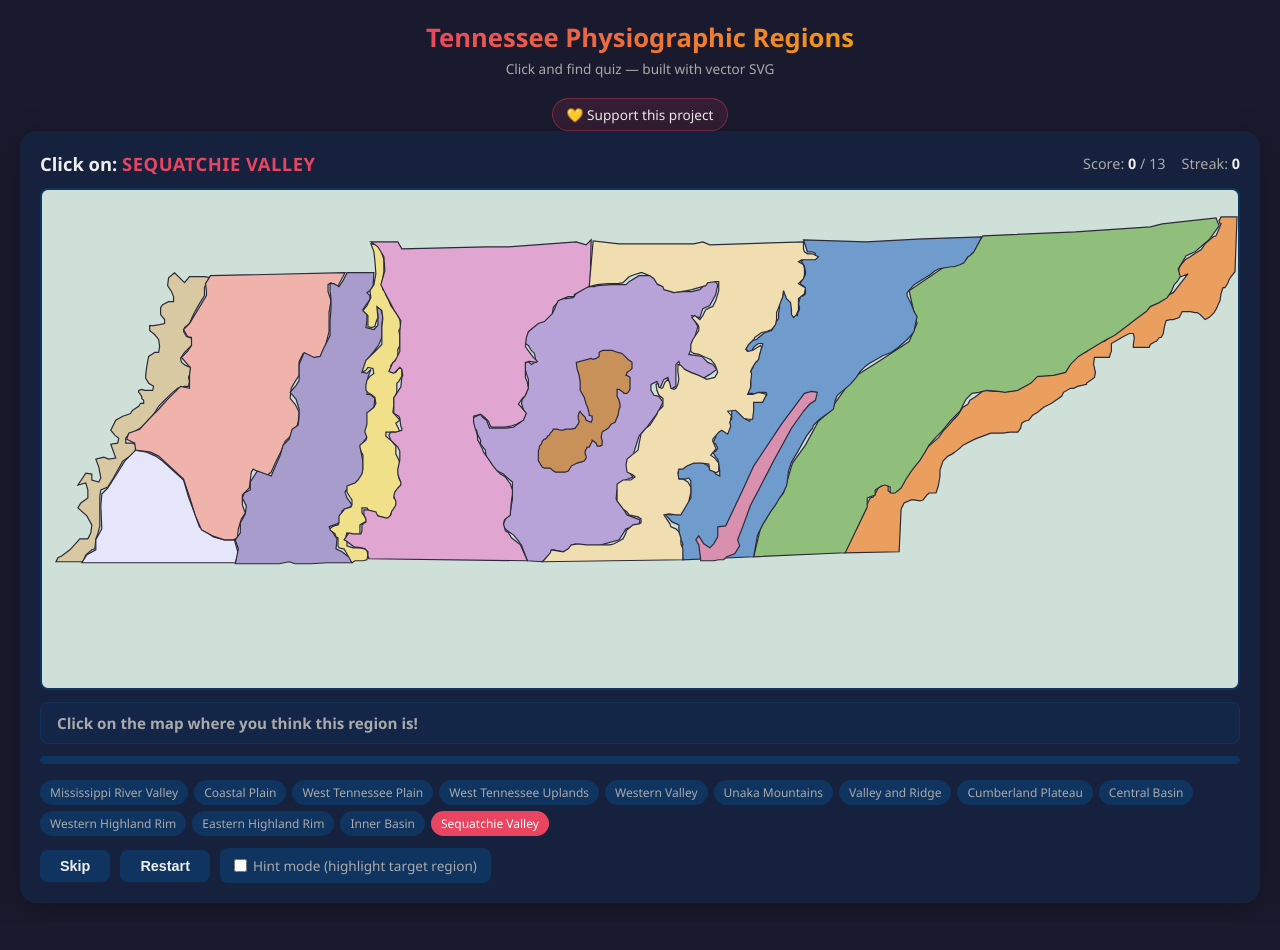
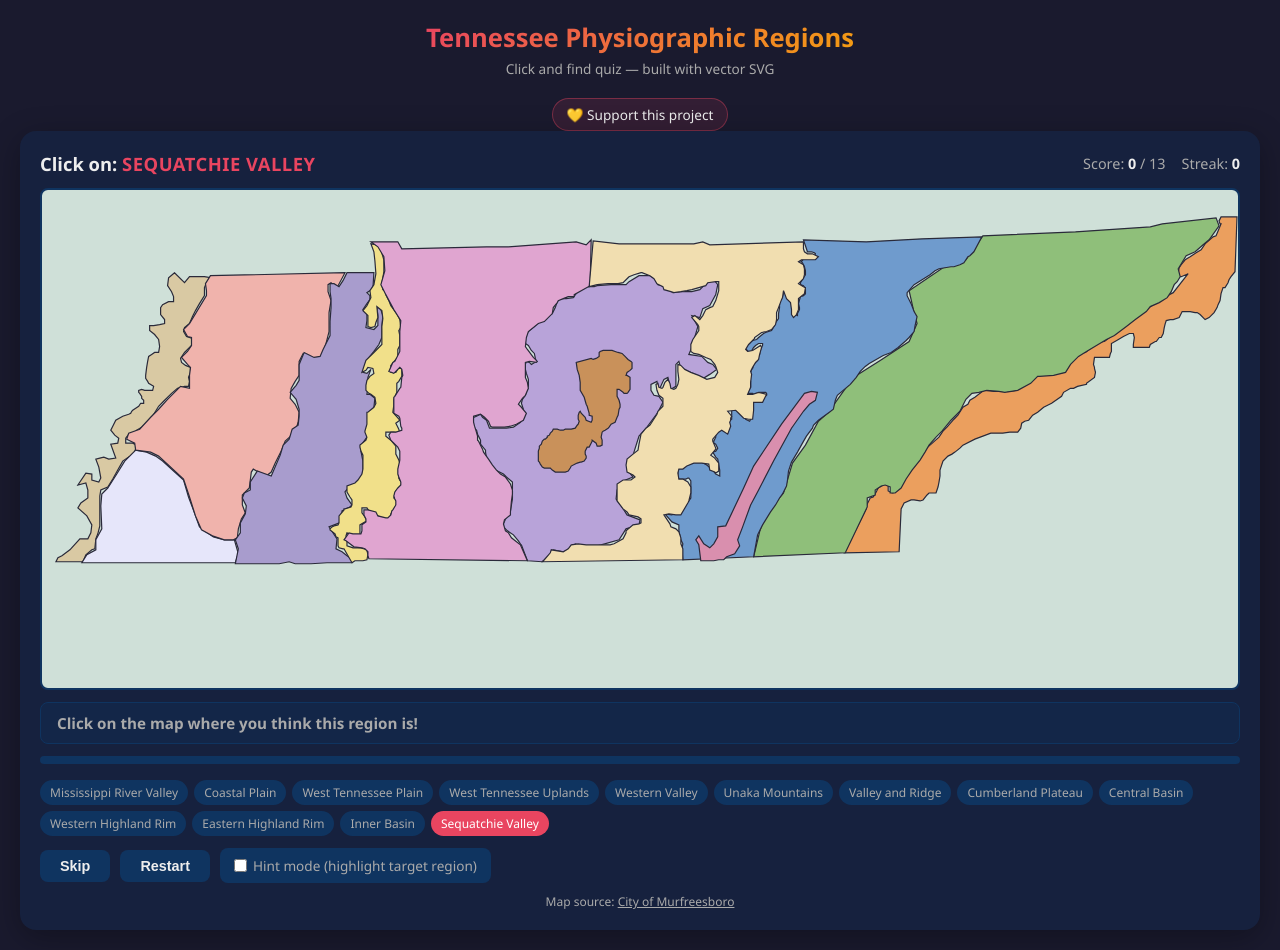
Before and after one commit to watsonism/tn-physio-map, a plain HTML site: page quiz.html in a window 1280 px wide. Before the commit the page ends 923 px from the top, so only its background shows below. Drawn offline with Linux system fonts and the light colour scheme.

Commit message:
Add source attribution (City of Murfreesboro) to all pages

```diff
--- a/quiz.html
+++ b/quiz.html
@@ -210,6 +210,14 @@
     border: 1px solid rgba(233,69,96,0.35);
   }
   .support-cta p { color: var(--muted, #aaa); margin-bottom: 12px; }
+  .source-attribution {
+    margin-top: 10px;
+    text-align: center;
+    font-size: 0.75rem;
+    color: var(--muted, #aaa);
+  }
+  .source-attribution a { color: var(--muted, #aaa); text-decoration: underline; }
+  .source-attribution a:hover { color: var(--text, #eee); }
 </style>
 </head>
 <body>
@@ -240,6 +248,10 @@
         Hint mode (highlight target region)
       </label>
     </div>
+  </div>
+
+  <div class="source-attribution">
+    Map source: <a href="https://www.murfreesborotn.gov/ImageRepository/Document?documentId=19494" target="_blank" rel="noopener">City of Murfreesboro</a>
   </div>
 
   <div id="score-area" class="score-screen hidden">
```
Also changed, not shown: index.html (+11 -0 lines).
